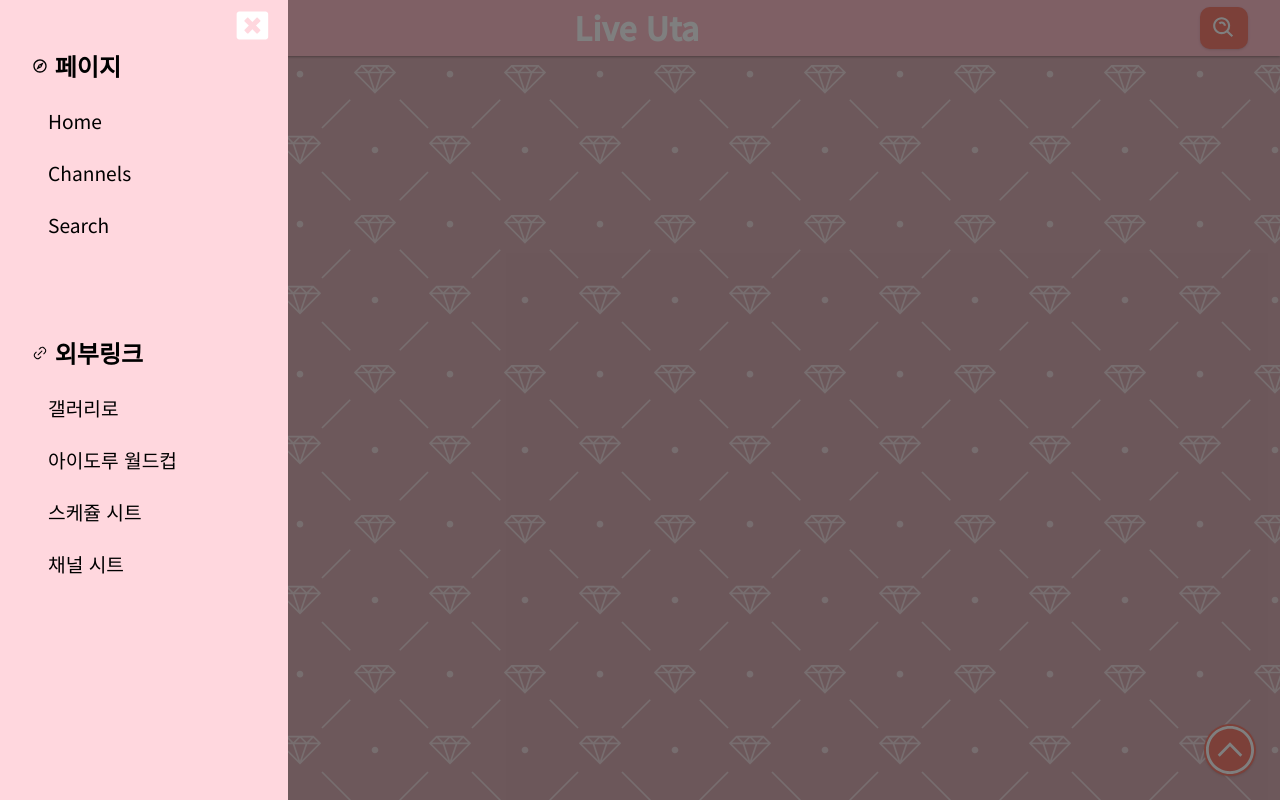
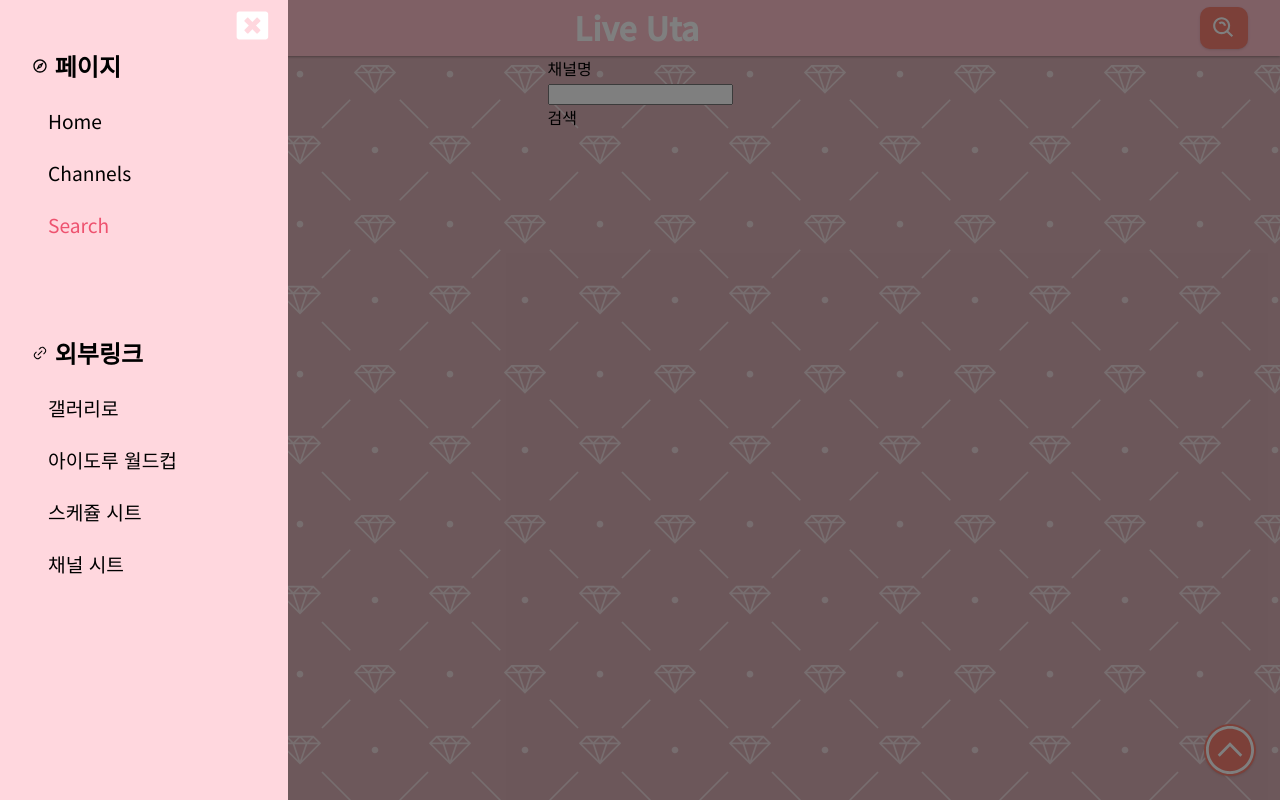
Before and after one commit to yiminwook/liveuta, a Next.js app: page /search in a window 1280 px wide. Both pictures are taken after a click on the button 52 px from the left and 28 px from the top of the page. Built offline with nearby package versions, Linux system fonts and the light colour scheme.

Commit message:
Fix: sidebar navLink active font color

```diff
--- a/components/common/NavLink.tsx
+++ b/components/common/NavLink.tsx
@@ -1,6 +1,6 @@
 import Link from 'next/link';
 import { useRouter } from 'next/router';
-import { MouseEvent, ReactNode } from 'react';
+import { MouseEvent, ReactNode, useMemo } from 'react';
 
 interface NavLinkProps {
   href: string;
--- a/components/layout/GNB.tsx
+++ b/components/layout/GNB.tsx
@@ -4,7 +4,7 @@ import Link from 'next/link';
 import Sidebar from '@/components/layout/Sidebar';
 import { RxHamburgerMenu } from 'react-icons/rx';
 import { BiSearchAlt } from 'react-icons/bi';
-import gnb from '@/styles/header/GNB.module.scss';
+import gnb from '@/styles/layout/GNB.module.scss';
 import { useRouter } from 'next/router';
 
 const GNB = () => {
--- a/components/layout/Modal.tsx
+++ b/components/layout/Modal.tsx
@@ -1,5 +1,5 @@
 import { CSSProperties, MouseEvent, ReactNode } from 'react';
-import modal from '@/styles/common/Modal.module.scss';
+import modal from '@/styles/layout/Modal.module.scss';
 import { FaWindowClose } from 'react-icons/fa';
 import useStopPropagation from '@/hooks/UseStopPropagation';
 
--- a/components/layout/Sidebar.tsx
+++ b/components/layout/Sidebar.tsx
@@ -1,5 +1,5 @@
 import { FaWindowClose } from 'react-icons/fa';
-import mobileNav from '@/styles/header/Sidebar.module.scss';
+import sidebar from '@/styles/layout/Sidebar.module.scss';
 import getConfig from 'next/config';
 import { MouseEvent } from 'react';
 import useStopPropagation from '@/hooks/UseStopPropagation';
@@ -25,8 +25,8 @@ const Sidebar = ({ show, onClose }: SidebarProps) => {
 
   return (
     <div>
-      <div className={[mobileNav['container'], show ? mobileNav['show'] : ''].join(' ')} onClick={onClick}>
-        <div className={[mobileNav['sidebar'], show ? mobileNav['show'] : ''].join(' ')} onClick={stopPropagation}>
+      <div className={[sidebar['container'], show ? sidebar['show'] : ''].join(' ')} onClick={onClick}>
+        <div className={[sidebar['sidebar'], show ? sidebar['show'] : ''].join(' ')} onClick={stopPropagation}>
           <ul>
             <li>
               <h1>
@@ -36,7 +36,7 @@ const Sidebar = ({ show, onClose }: SidebarProps) => {
             </li>
             <NavLink href="/">Home</NavLink>
             <NavLink href="/channels">Channels</NavLink>
-            <NavLink href="/channels">Search</NavLink>
+            <NavLink href="/search">Search</NavLink>
           </ul>
           <ul>
             <li>
@@ -50,7 +50,7 @@ const Sidebar = ({ show, onClose }: SidebarProps) => {
             <NavLink href={`https://docs.google.com/spreadsheets/d/${CONTENTS_SHEET_ID ?? ''}/`}>스케쥴 시트</NavLink>
             <NavLink href={`https://docs.google.com/spreadsheets/d/${CHANNELS_SHEET_ID ?? ''}/`}>채널 시트</NavLink>
           </ul>
-          <button className={mobileNav['close']} onClick={onClose}>
+          <button className={sidebar['close']} onClick={onClose}>
             <FaWindowClose size={'2rem'} color="inherit" />
           </button>
         </div>
--- a/components/search/SearchSection.tsx
+++ b/components/search/SearchSection.tsx
@@ -1,7 +1,41 @@
-interface SearchSectionProps {}
+/* eslint-disable react-hooks/exhaustive-deps */
+import { ChangeEvent, FormEvent, useCallback, useState } from 'react';
 
-const SearchSection = ({}: SearchSectionProps) => {
-  return <section></section>;
+interface SearchSectionProps {
+  onSubmit: (name: string) => void;
+}
+
+const SearchSection = ({ onSubmit }: SearchSectionProps) => {
+  const [inputValue, setInputValue] = useState<string>('');
+  const [showErrMsg, setShowErrMsg] = useState(false);
+  console.log(inputValue);
+
+  const handleOnChange = useCallback((e: ChangeEvent<HTMLInputElement>) => {
+    if (!e.target) return;
+    setInputValue(() => e.target.value);
+  }, []);
+
+  const handleOnSubmit = useCallback(
+    (e: FormEvent) => {
+      setShowErrMsg(() => false);
+      e.preventDefault();
+      const value = inputValue.trim();
+      if (!value) return setShowErrMsg(() => true);
+      // onSubmit(inputValue);
+    },
+    [inputValue],
+  );
+
+  return (
+    <section>
+      <form onSubmit={handleOnSubmit}>
+        <label htmlFor="searchInput">채널명</label>
+        <input id="searchInput" name="searchInput" type="text" onChange={handleOnChange} />
+        {showErrMsg ? <p>입력되지 않았습니다.</p> : null}
+        <button type="submit">검색</button>
+      </form>
+    </section>
+  );
 };
 
 export default SearchSection;
--- a/pages/search.tsx
+++ b/pages/search.tsx
@@ -38,7 +38,7 @@ const Search = ({}: SearchProps) => {
 
   return (
     <main>
-      <SearchSection />
+      <SearchSection onSubmit={searchChannelName} />
       <ContentSection contents={contents} />
       <ChannelSection channels={channels} />
     </main>
--- a/styles/globals.scss
+++ b/styles/globals.scss
@@ -40,10 +40,6 @@ li {
   list-style: none;
   margin: 0;
   padding: 0;
-
-  &.active {
-    color: map-get($colors, highlight-font);
-  }
 }
 
 h1,
@@ -72,6 +68,10 @@ button {
     border-radius: 5px;
     outline-offset: 5px;
     z-index: 10;
+  }
+
+  &.active {
+    color: map-get($colors, highlight-font);
   }
 }
 
```
Also changed, not shown: styles/layout/GNB.module.scss (renamed from styles/header/GNB.module.scss), styles/layout/Modal.module.scss (renamed from styles/common/Modal.module.scss), styles/layout/Sidebar.module.scss (renamed from styles/header/Sidebar.module.scss).
